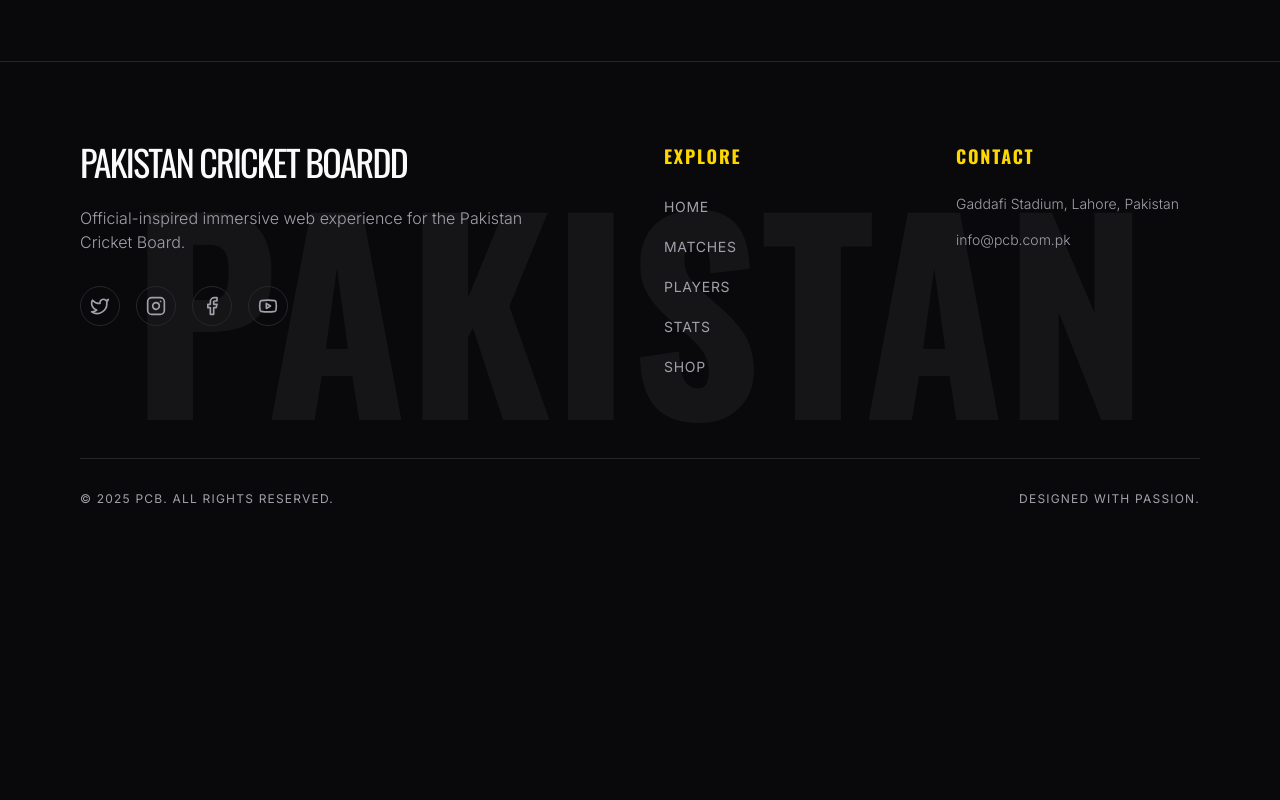
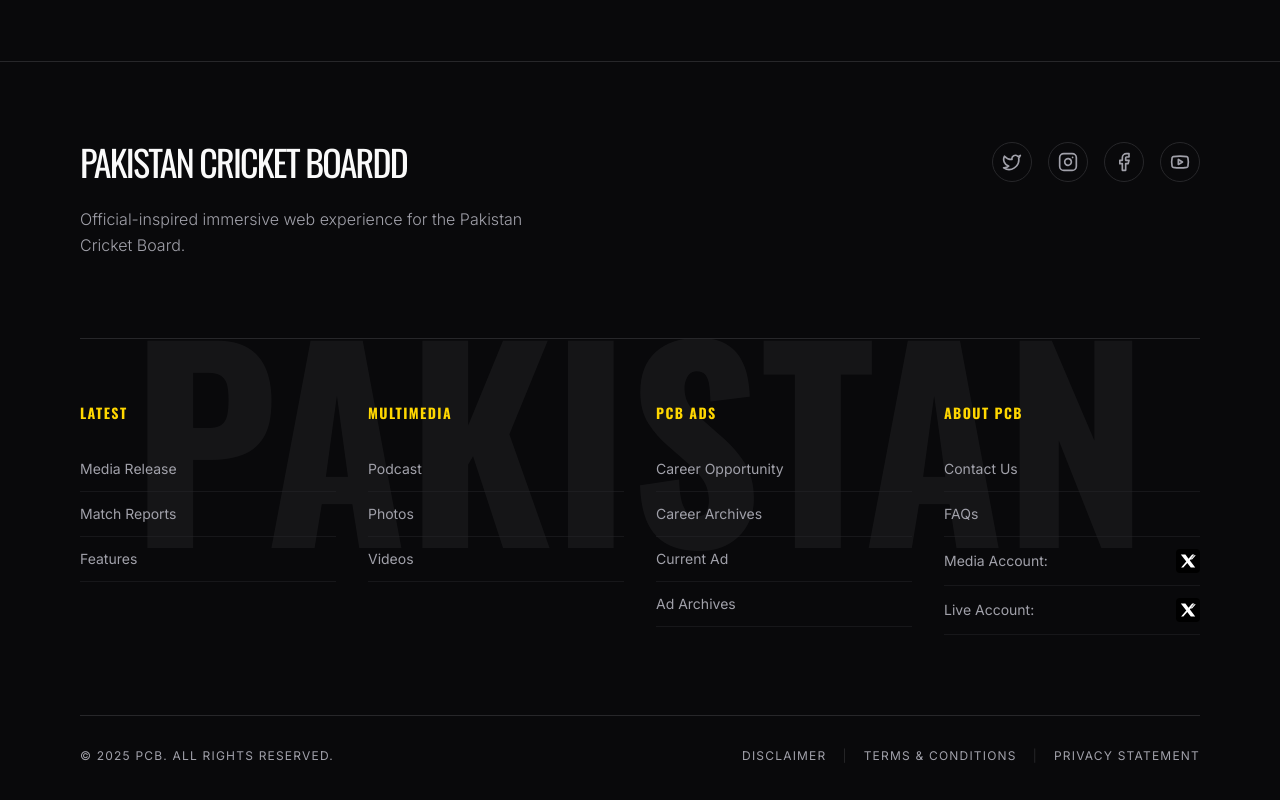
Before and after one commit to mfaeezshabbir/pct-web, a Next.js app: page /matches in a window 1280 px wide. Shown: the part 1202-2002 px from the top of the page. Before the commit the page ends 1749 px from the top, so only its background shows below. Built offline with nearby package versions, Linux system fonts and the light colour scheme.

Commit message:
feat: Redesign footer layout to introduce new "Latest", "Multimedia", "PCB Ads", and "About PCB" sections, and update legal links.

```diff
--- a/src/components/layout/Footer.tsx
+++ b/src/components/layout/Footer.tsx
@@ -12,14 +12,17 @@
         PAKISTAN
       </div>
 
-      <div className="grid grid-cols-1 md:grid-cols-4 gap-12 relative z-10 max-w-7xl mx-auto">
-        <div className="col-span-1 md:col-span-2">
+      <div className="max-w-7xl mx-auto relative z-10 flex flex-col gap-16">
+        {/* Brand Section */}
+        <div className="flex flex-col md:flex-row justify-between items-start gap-8 border-b border-border pb-12">
+          <div className="max-w-md">
             <h2 className="text-4xl font-oswald mb-6 text-foreground uppercase tracking-tighter">
               {siteConfig.name}
             </h2>
-          <p className="text-muted-foreground mb-8 max-w-md font-light">
+            <p className="text-muted-foreground mb-8 font-light leading-relaxed">
               {siteConfig.description}
             </p>
+          </div>
           <div className="flex gap-4">
             <SocialLink
               href={siteConfig.links.twitter}
@@ -40,45 +43,124 @@
           </div>
         </div>
 
+        {/* Links Grid */}
+        <div className="grid grid-cols-1 sm:grid-cols-2 md:grid-cols-4 gap-x-8 gap-y-12">
+          {/* LATEST */}
           <div>
-          <h3 className="text-lg font-bold uppercase tracking-widest text-pct-gold mb-6">
-            Explore
+            <h3 className="text-sm font-bold uppercase tracking-widest text-pct-gold mb-6">
+              Latest
             </h3>
-          <ul className="space-y-4">
-            {siteConfig.mainNav.map((item) => (
-              <li key={item.name}>
+            <ul className="space-y-0">
+              {["Media Release", "Match Reports", "Features"].map((item) => (
+                <li key={item} className="border-b border-border/50">
                   <Link
-                  href={item.href}
-                  className="text-muted-foreground hover:text-foreground transition-colors uppercase text-sm tracking-wider"
+                    href="#"
+                    className="block py-3 text-sm text-muted-foreground hover:text-foreground transition-colors"
                   >
-                  {item.name}
+                    {item}
                   </Link>
                 </li>
               ))}
             </ul>
           </div>
 
+          {/* MULTIMEDIA */}
           <div>
-          <h3 className="text-lg font-bold uppercase tracking-widest text-pct-gold mb-6">
-            Contact
+            <h3 className="text-sm font-bold uppercase tracking-widest text-pct-gold mb-6">
+              Multimedia
             </h3>
-          <ul className="space-y-4 text-muted-foreground text-sm font-light">
-            <li>{siteConfig.contact.address}</li>
-            <li>
-              <a
-                href={`mailto:${siteConfig.contact.email}`}
-                className="hover:text-foreground transition-colors"
+            <ul className="space-y-0">
+              {["Podcast", "Photos", "Videos"].map((item) => (
+                <li key={item} className="border-b border-border/50">
+                  <Link
+                    href="#"
+                    className="block py-3 text-sm text-muted-foreground hover:text-foreground transition-colors"
                   >
-                {siteConfig.contact.email}
-              </a>
+                    {item}
+                  </Link>
+                </li>
+              ))}
+            </ul>
+          </div>
+
+          {/* PCB ADS */}
+          <div>
+            <h3 className="text-sm font-bold uppercase tracking-widest text-pct-gold mb-6">
+              PCB Ads
+            </h3>
+            <ul className="space-y-0">
+              {[
+                "Career Opportunity",
+                "Career Archives",
+                "Current Ad",
+                "Ad Archives",
+              ].map((item) => (
+                <li key={item} className="border-b border-border/50">
+                  <Link
+                    href="#"
+                    className="block py-3 text-sm text-muted-foreground hover:text-foreground transition-colors"
+                  >
+                    {item}
+                  </Link>
+                </li>
+              ))}
+            </ul>
+          </div>
+
+          {/* ABOUT PCB */}
+          <div>
+            <h3 className="text-sm font-bold uppercase tracking-widest text-pct-gold mb-6">
+              About PCB
+            </h3>
+            <ul className="space-y-0">
+              <li className="border-b border-border/50">
+                <Link
+                  href="#"
+                  className="block py-3 text-sm text-muted-foreground hover:text-foreground transition-colors"
+                >
+                  Contact Us
+                </Link>
+              </li>
+              <li className="border-b border-border/50">
+                <Link
+                  href="#"
+                  className="block py-3 text-sm text-muted-foreground hover:text-foreground transition-colors"
+                >
+                  FAQs
+                </Link>
+              </li>
+              <li className="border-b border-border/50 py-3 flex items-center justify-between group cursor-pointer">
+                <span className="text-sm text-muted-foreground group-hover:text-foreground transition-colors">
+                  Media Account:
+                </span>
+                <XIconSquare />
+              </li>
+              <li className="border-b border-border/50 py-3 flex items-center justify-between group cursor-pointer">
+                <span className="text-sm text-muted-foreground group-hover:text-foreground transition-colors">
+                  Live Account:
+                </span>
+                <XIconSquare />
               </li>
             </ul>
+          </div>
         </div>
       </div>
 
       <div className="mt-20 pt-8 border-t border-border flex flex-col md:flex-row justify-between items-center gap-4 text-xs text-muted-foreground uppercase tracking-widest">
         <p>&copy; {new Date().getFullYear()} PCB. All Rights Reserved.</p>
-        <p>Designed with Passion.</p>
+        <div className="flex gap-4">
+          <Link href="#" className="hover:text-foreground">
+            Disclaimer
+          </Link>
+          <span className="text-border">|</span>
+          <Link href="#" className="hover:text-foreground">
+            Terms & Conditions
+          </Link>
+          <span className="text-border">|</span>
+          <Link href="#" className="hover:text-foreground">
+            Privacy Statement
+          </Link>
+        </div>
       </div>
     </footer>
   );
@@ -96,3 +178,17 @@
     </a>
   );
 }
+
+function XIconSquare() {
+  return (
+    <div className="w-6 h-6 bg-black flex items-center justify-center rounded-sm">
+      <svg
+        viewBox="0 0 24 24"
+        aria-hidden="true"
+        className="w-4 h-4 fill-white"
+      >
+        <path d="M18.244 2.25h3.308l-7.227 8.26 8.502 11.24H16.17l-5.214-6.817L4.99 21.75H1.68l7.73-8.835L1.254 2.25H8.08l4.713 6.231zl-1.161 8.757l6.59-7.533H21.43l-8.77 10.033z"></path>
+      </svg>
+    </div>
+  );
+}
```
Lines whose indentation alone changed are shown as unchanged.
